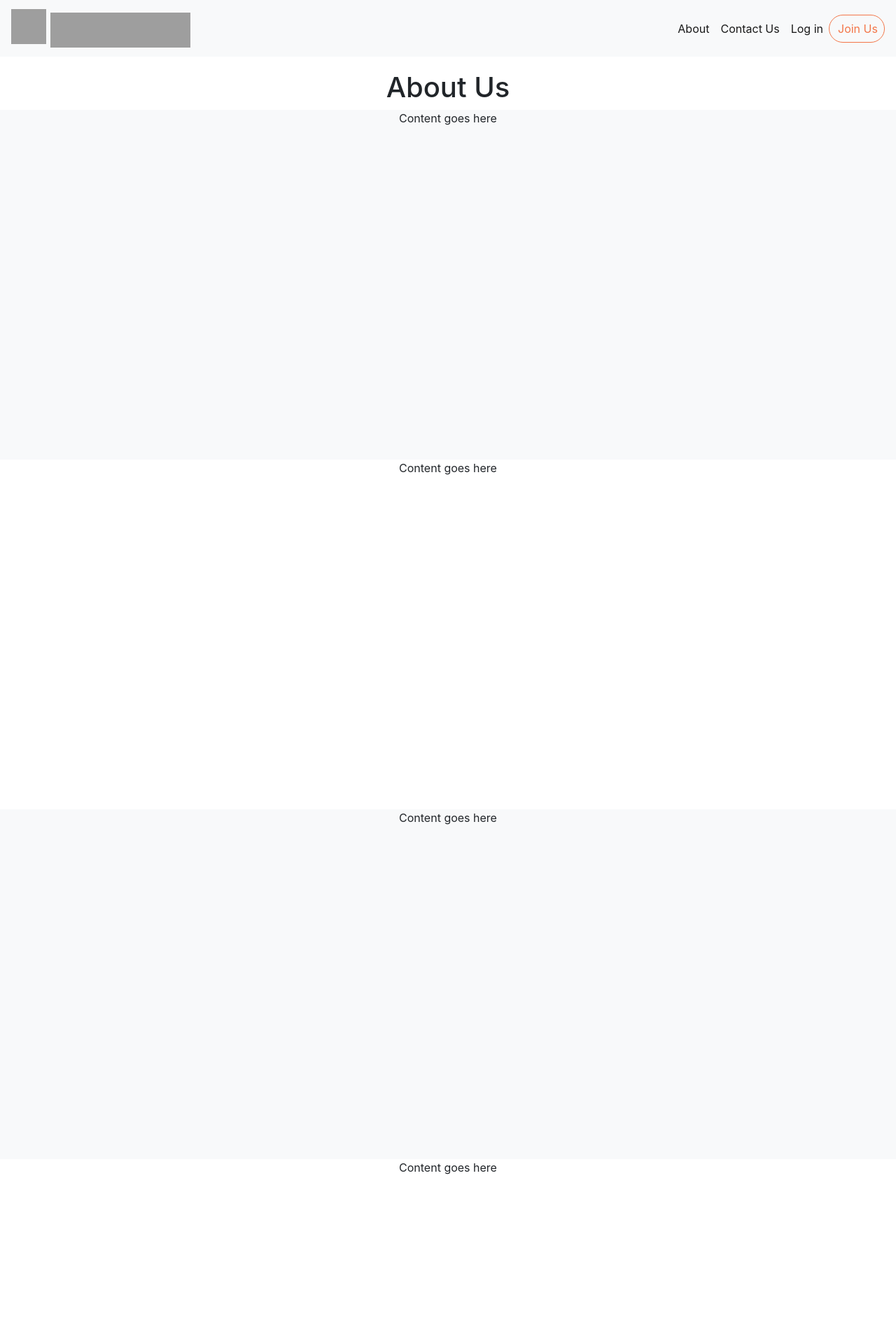
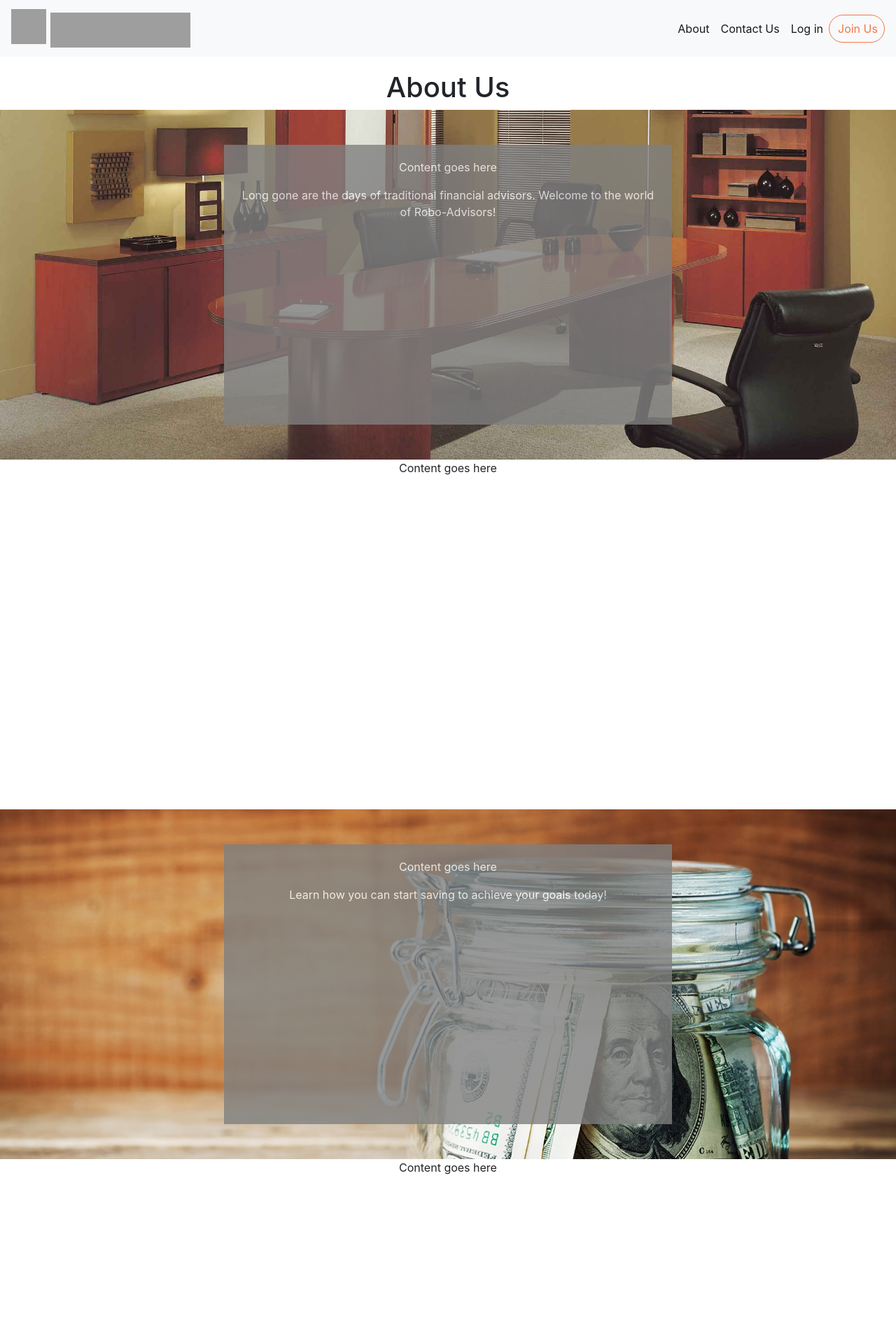
Before and after one commit to AmrMahmoud96/Project-Green, a Flask app: page / in a window 1280 px wide. Shown: the top 1897 px of the page at 70% size. Run offline with Flask 2, Linux system fonts and the light colour scheme; some libraries are stand-ins or nearby versions; grey boxes are pictures that could not be loaded.

Commit message:
about us page and such

```diff
--- a/initial project/templates/about.html
+++ b/initial project/templates/about.html
@@ -9,18 +9,59 @@ background: #f8f9fa!important;
     height: 500px;
     background: white!important;
 }
+.bg {
+    /* The image used */
+    background-image: url('/static/images/testimg.jpg') !important;
+    color: white;
+    width:100%;
+    height:100%;
+    display:inline-block;
+    /* Center and scale the image nicely */
+    background-position: center;
+    background-repeat: no-repeat;
+    background-size: cover;
+}
+.bg2 {
+    /* The image used */
+    background-image: url('/static/images/testimg2.jpg') !important;
+    color: white;
+    width:100%;
+    height:100%;
+    display:inline-block;
+    /* Center and scale the image nicely */
+    background-position: center;
+    background-repeat: no-repeat;
+    background-size: cover;
+}
+.about-content-container{
+padding: 20px;
+background: grey;
+color:white;
+height:400px;
+width: 50%;
+margin: 0 auto;
+margin-top:50px;
+margin-bottom: 50px;
+opacity: .8;
+}
 </style>
 
 <h1 class="title center">About Us</h1>
 <div>
-    <div class="class1 center">
-        <p> Content goes here</p>
+    <div  class="bg  center">
+        <div class="about-content-container">
+            <p>Content goes here</p>
+            <p>Long gone are the days of traditional financial advisors. Welcome to the world of Robo-Advisors!</p>
+        </div>
     </div>
     <div class="class2 center">
        <p> Content goes here</p>
     </div>
-    <div class="class1 center">
-        <p> Content goes here</p>
+    <div class="bg2 center">
+            <div class="about-content-container">
+                    <p>Content goes here</p>
+                    <p>Learn how you can start saving to achieve your goals today!</p>
+                </div>
     </div>
     <div class="class2 center">
        <p> Content goes here</p>
```
Also changed, not shown: initial project/static/images/testimg.jpeg (added), initial project/static/images/testimg.jpg (added), initial project/static/images/testimg2.jpg (added), initial project/templates/testimg.jpeg (renamed from initial project/testimg.jpeg), 4 other files.
